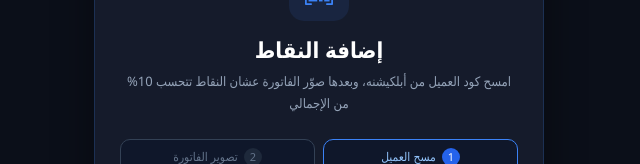
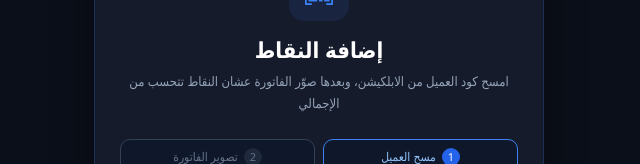
Before and after one commit to booda2201-tech/Rabihani-Gifts, an Angular app: page /home/invoices in a window 1280 px wide. Shown: the part 304-468 px from the top of the page, without its empty margins (321-961 px from the left). Built offline with nearby package versions, Linux system fonts and the light colour scheme; sample sign-in values are in the browser's storage.

Commit message:
Update subtitle text in QR component for clarity and consistency

```diff
--- a/src/app/components/qr/qr.component.html
+++ b/src/app/components/qr/qr.component.html
@@ -5,7 +5,7 @@
     </div>
 
     <h1>إضافة النقاط</h1>
-    <p class="subtitle">امسح كود العميل من أبلكيشنه، وبعدها صوّر الفاتورة عشان النقاط تتحسب 10% من الإجمالي</p>
+    <p class="subtitle">امسح كود العميل من الابلكيشن، وبعدها صوّر الفاتورة عشان النقاط تتحسب من الإجمالي</p>
 
     <div class="steps">
       <div class="step" [class.active]="!customerScanned" [class.done]="customerScanned">
```
